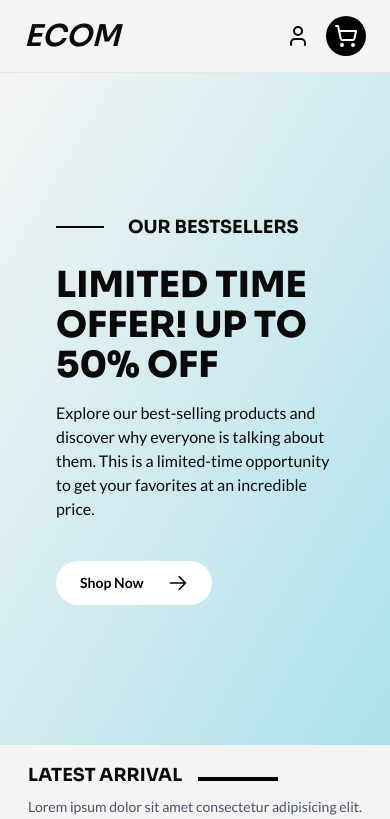
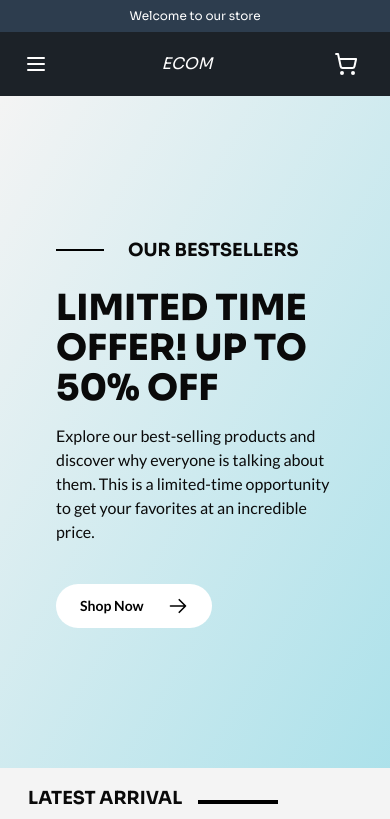
Before and after one commit to Joylinton04/Ecommerce-app, a React (Vite) app: page / in a window 390 px wide. Shown: the top 819 px of the page. Built offline with nearby package versions, Linux system fonts and the light colour scheme; a web font is replaced by a local one.

Commit message:
navbar mobile view

```diff
--- a/src/components/Navbar.tsx
+++ b/src/components/Navbar.tsx
@@ -1,6 +1,6 @@
-import { ShoppingCart, User } from "lucide-react";
+import { MenuIcon, ShoppingCart, User } from "lucide-react";
 import React from "react";
-import { NavLink } from "react-router-dom";
+import { Link, NavLink } from "react-router-dom";
 
 const Navbar = () => {
   const navLinks = [
@@ -11,7 +11,8 @@ const Navbar = () => {
   ];
 
   return (
-    <div className="max-w-[1440px] mx-auto px-14 py-4 flex items-center justify-between font-body lgg:px-6 border-b">
+    <>
+      <div className="max-w-[1440px] mx-auto px-14 py-4 flex items-center justify-between font-body lgg:px-6 border-b ssm:hidden">
         <h1 className="font-heading text-3xl font-semibold italic cursor-pointer">
           <a href="/">ECOM</a>
         </h1>
@@ -35,6 +36,23 @@ const Navbar = () => {
           </span>
         </div>
       </div>
+      <div className="hidden ssm:block">
+        <h2 className="bg-[#2D3D4E] text-center text-xs text-white px-6 py-2 font-heading">
+          Welcome to our store
+        </h2>
+        <div className="flex items-center justify-between bg-[#1c2228] px-6 py-3">
+          <div>
+            <MenuIcon color="#ffff" />
+          </div>
+          <div className="font-heading text-white italic">
+            <Link to="/">ECOM</Link>
+          </div>
+          <span className="p-5 h-6 w-6 transition-all duration-300 grid place-content-center rounded-full hover:text-white">
+            <ShoppingCart className="text-white" />
+          </span>
+        </div>
+      </div>
+    </>
   );
 };
 
```
Lines whose indentation alone changed are shown as unchanged.
